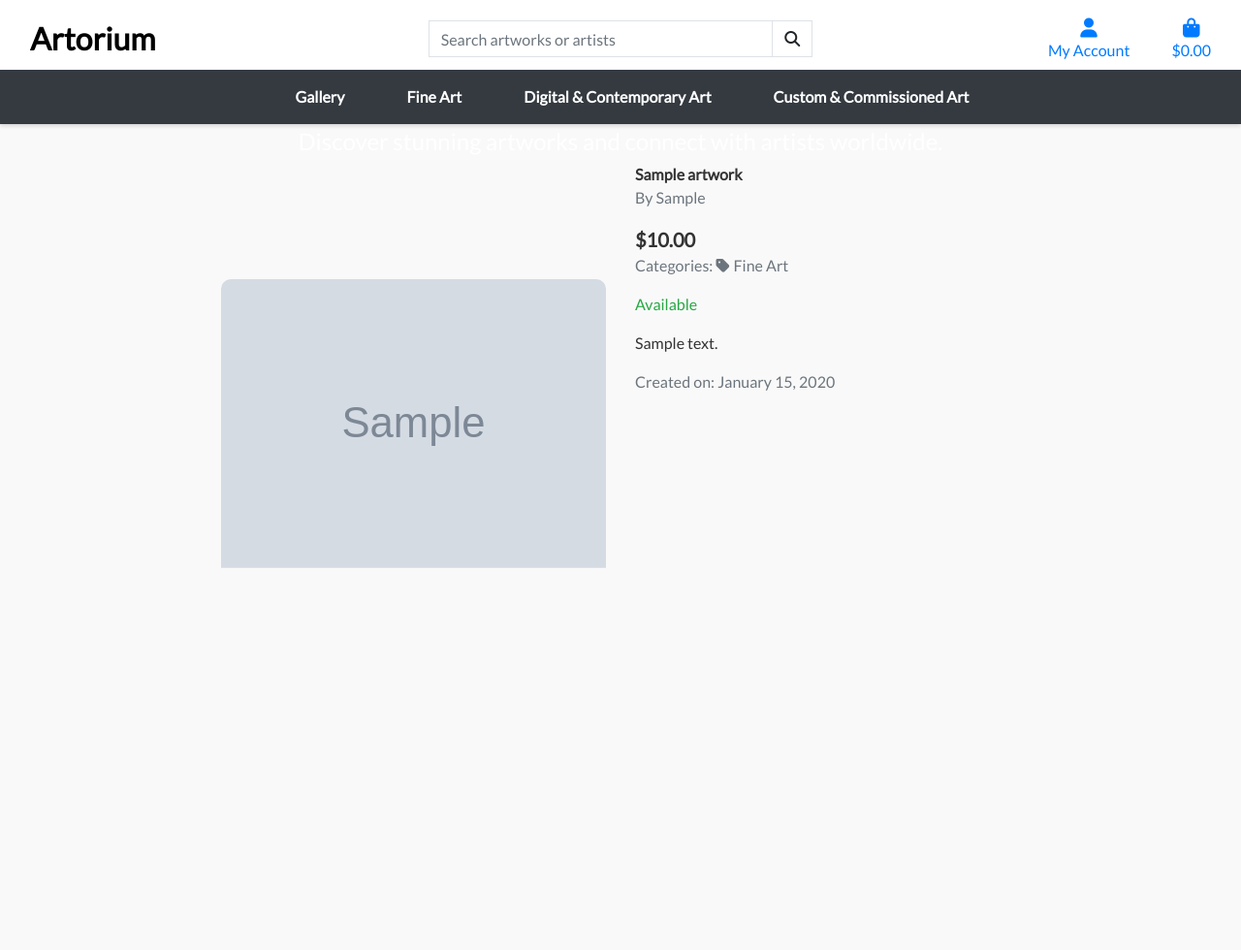
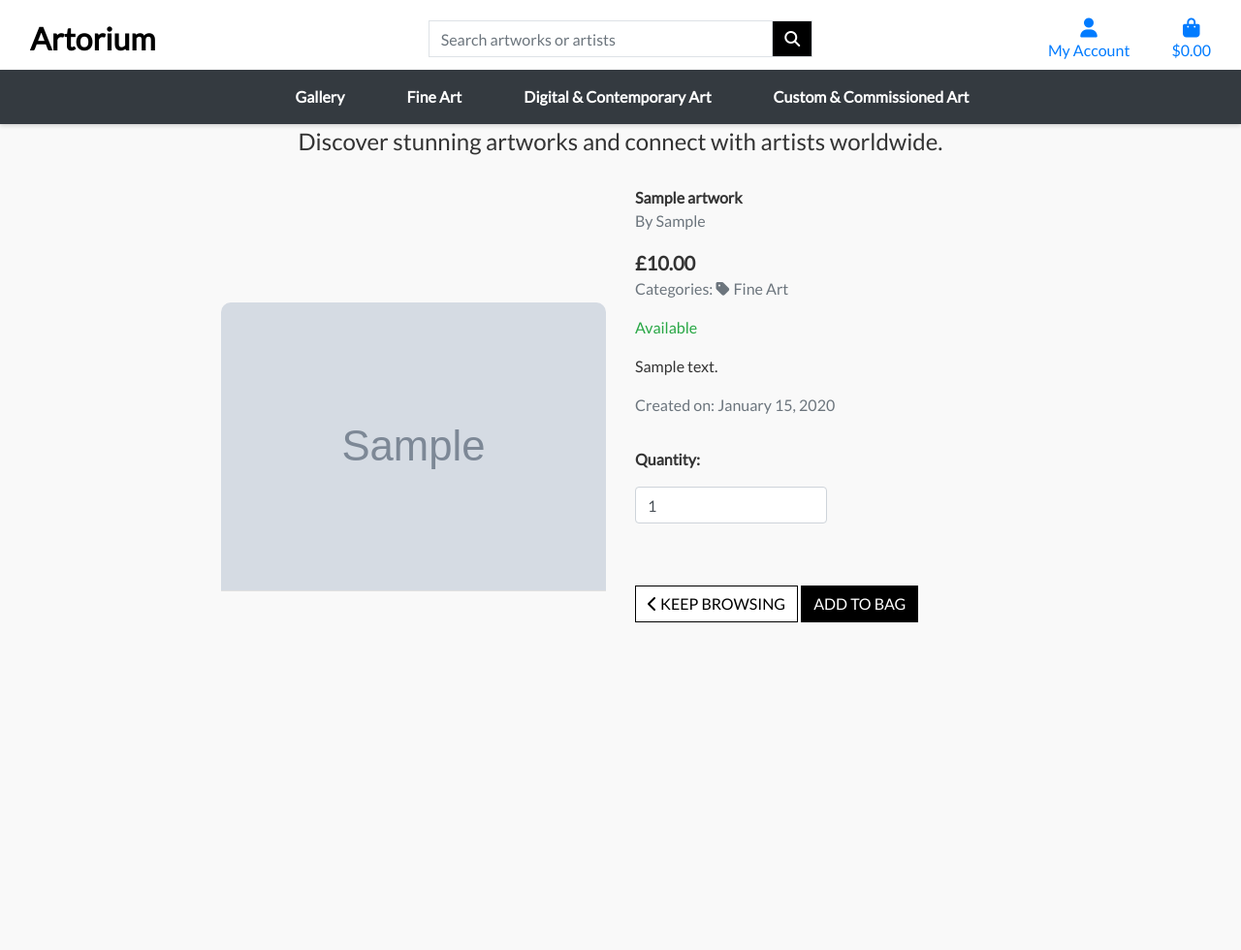
Before and after one commit to boatesj/Artorium, a Django app: page /artworks/1/ in a window 1280 px wide. Shown: the whole page at 97% size. Run offline with Django 3.2, Linux system fonts and the light colour scheme; data comes from the database, SQL or seed files in the repository; tables that the repository leaves empty hold one stand-in row (values such as "Sample post"); grey boxes marked "Sample" are stand-in pictures; parts of the project's set-up code (start-up, migrations or seed data) failed here and were passed over; some libraries are stand-ins or nearby versions.

Commit message:
Added add to bag functionality

```diff
--- a/artworks/templates/artworks/artwork_detail.html
+++ b/artworks/templates/artworks/artwork_detail.html
@@ -2,7 +2,7 @@
 {% load static %}
 
 {% block page_header %}
-    <div class="container header-container">
+    <div class="container header-container py-5">  <!-- Added padding -->
         <div class="row">
             <div class="col"></div>
         </div>
@@ -11,7 +11,7 @@
 
 {% block content %}
     <div class="overlay"></div>
-    <div class="container-fluid">
+    <div class="container-fluid my-5">  <!-- Added margin -->
         <div class="row">
             <div class="col-12 col-md-6 col-lg-4 offset-lg-2">
                 <div class="image-container my-5">
@@ -30,7 +30,7 @@
                 <div class="artwork-details-container mb-5 mt-md-5">
                     <p class="mb-0 font-weight-bold">{{ artwork.title }}</p>
                     <p class="text-muted">By {{ artwork.artist|default:"Unknown" }}</p>
-                    <p class="lead mb-0 text-left font-weight-bold">${{ artwork.price }}</p>
+                    <p class="lead mb-0 text-left font-weight-bold">£{{ artwork.price }}</p>
                     <p class="text-muted">
                         Categories:
                         {% for cat in artwork.category.all %}
@@ -47,6 +47,30 @@
                     {% endif %}
                     <p class="mt-3">{{ artwork.description }}</p>
                     <p class="text-muted">Created on: {{ artwork.created_date|date:"F d, Y" }}</p>
+                    <form class="form" action="{% url 'add_to_bag' artwork.id %}" method="POST">
+                        {% csrf_token %}
+                        <div class="form-row">
+                            <div class="col-12">
+                                <p class="mt-3"><strong>Quantity:</strong></p>
+                                <div class="form-group w-50">
+                                    <div class="input-group">
+                                        <input class="form-control qty_input" type="number" name="quantity" value="1" min="1" max="10" data-item_id="{{ artwork.id }}" id="id_qty_{{ artwork.id }}">
+                                    </div>
+                                </div>
+                            </div>
+
+                            <div class="col-12">
+                                <a href="{% url 'artworks' %}" class="btn btn-outline-black rounded-0 mt-5">
+                                    <span class="icon">
+                                        <i class="fas fa-chevron-left"></i>
+                                    </span>
+                                    <span class="text-uppercase">Keep Browsing</span>
+                                </a>
+                                <input type="submit" class="btn btn-black rounded-0 text-uppercase mt-5" value="Add to Bag">
+                            </div>
+                            <input type="hidden" name="redirect_url" value="{{ request.path }}">
+                        </div>
+                    </form>
                 </div>
             </div>
         </div>
--- a/bag/templates/bag/bag.html
+++ b/bag/templates/bag/bag.html
@@ -14,7 +14,7 @@
     <div class="overlay"></div>
     <div class="container mb-2">
         <div class="row">
-            <div class="col">
+            <div class="col mt-5-artwork-header">
                 <hr>
                 <h2 class="logo-font mb-4">Shopping Bag</h2>
                 <hr>
--- a/bag/urls.py
+++ b/bag/urls.py
@@ -2,5 +2,6 @@ from django.urls import path
 from . import views
 
 urlpatterns = [
-    path('', views.view_bag, name='view_bag')
+    path('', views.view_bag, name='view_bag'),
+    path('add/<item_id>/', views.add_to_bag, name='add_to_bag'),
 ]
--- a/static/css/base.css
+++ b/static/css/base.css
@@ -204,3 +204,29 @@ a.category-badge > span.badge:hover {
 .img-fluid {
     margin-top: 120px;
 }
+
+
+.btn-black {
+    background: black;
+    color: white;
+}
+
+.btn-outline-black {
+    background: white;
+    color: black !important; /* use important to override link colors for <a> elements */
+    border: 1px solid black;
+}
+
+.btn-outline-black:hover,
+.btn-outline-black:active,
+.btn-outline-black:focus {
+    background: black;
+    color: white !important;
+}
+
+.spacing-top {
+    margin-top: 3rem; /* Equivalent to 'my-5' */
+}
+.spacing-bottom {
+    margin-bottom: 3rem; /* Equivalent to 'my-5' */
+}
--- a/templates/base.html
+++ b/templates/base.html
@@ -105,7 +105,7 @@
             </nav>
         </div>
         <div id="announcement-banner" class="row text-center">
-            <div class="col bg-black text-white">
+            <div class="col bg-black text-black">
                 <h4 class="logo-font my-1">Discover stunning artworks and connect with artists worldwide.</h4>
             </div>
         </div>
```
Also changed, not shown: bag/views.py (+18 -1 lines).
